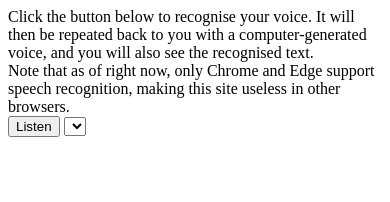
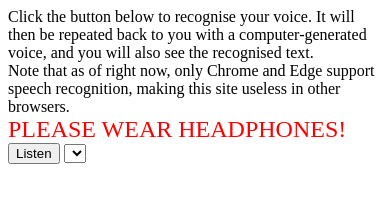
Before and after one commit to andOlga/tts-echo, a plain HTML site: page index.html in a window 390 px wide. Drawn offline with Linux system fonts and the light colour scheme.

Commit message:
Add headphones warning

```diff
--- a/index.html
+++ b/index.html
@@ -1,7 +1,9 @@
 <title>TTS Echo</title>
+<link rel=stylesheet href=style.css>
 <div class=description>
     Click the button below to recognise your voice. It will then be repeated back to you with a computer-generated voice, and you will also see the recognised text.<br>
-    Note that as of right now, only Chrome and Edge support speech recognition, making this site useless in other browsers.
+    Note that as of right now, only Chrome and Edge support speech recognition, making this site useless in other browsers.<br>
+    <span class=warning>Please wear headphones!</span>
 </div>
 <button id=listen data-paused=true>Listen</button>
 <select id=ttsvoice></select>
--- /dev/null
+++ b/style.css
@@ -0,0 +1,5 @@
+.warning {
+    text-transform: uppercase;
+    color: red;
+    font-size: x-large;
+}
```
